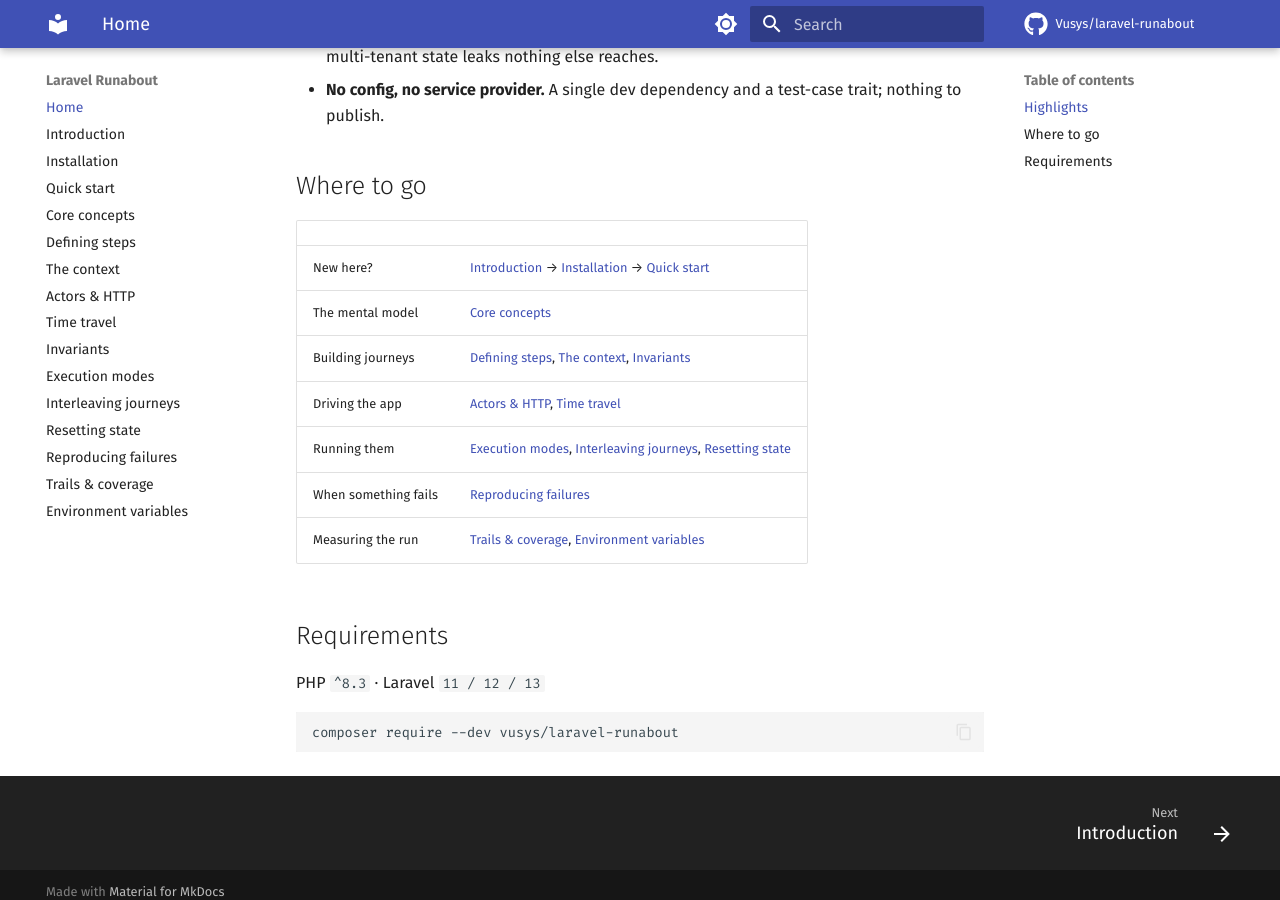
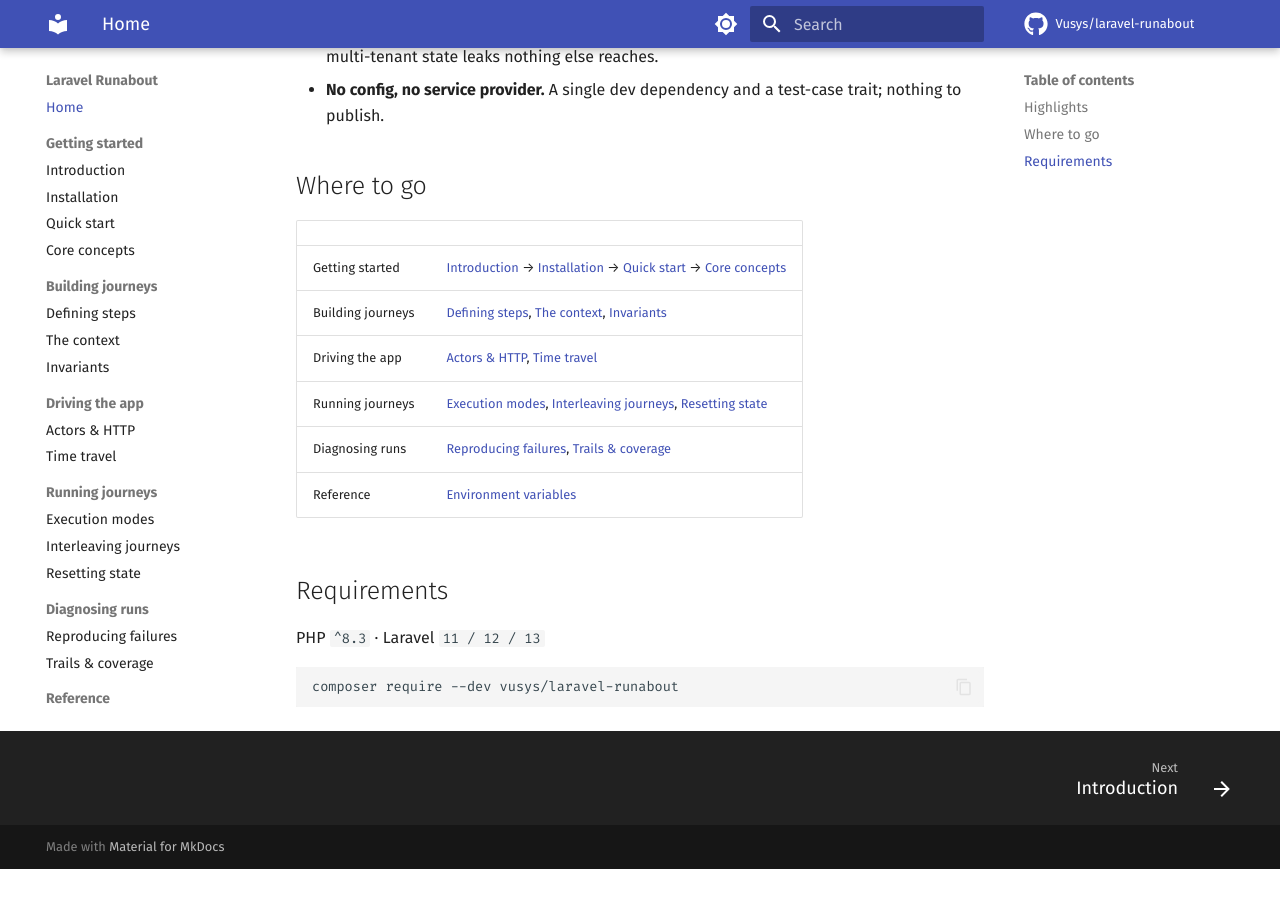
Before and after one commit to Vusys/laravel-runabout, an MkDocs documentation site: the page built from docs/index.md, in a window 1280 px wide and 900 px high, scrolled down 1003 px. Built offline with MkDocs 1.6.1 and Material for MkDocs 9.7.7, drawn with Linux system fonts in a browser that asks for light colours; comment, search, counter and statistics services are not loaded; after the commit the page ends 1872 px from its top, so only the background shows below that.

Commit message:
docs: group the sidebar nav into sections
The nav was a flat list of 16 pages, which gave the sidebar no shape and
made it hard to tell where a reader should start or stop. Group it into
six sections: Getting started, Building journeys, Driving the app,
Running journeys, Diagnosing runs, and Reference.

The theme already enables navigation.sections, so these render as
headers with their pages nested underneath. Page order is unchanged, so
top-to-bottom reading works exactly as before.

Realign the "Where to go" table on the home page to use the same six
headings, so the sidebar and the index agree on the vocabulary.

```diff
--- a/docs/index.md
+++ b/docs/index.md
@@ -30,13 +30,12 @@ One journey definition becomes twenty-six executions: the declared order, then t
 
 | | |
 |---|---|
-| New here? | [Introduction](introduction.md) → [Installation](installation.md) → [Quick start](quick-start.md) |
-| The mental model | [Core concepts](concepts.md) |
+| Getting started | [Introduction](introduction.md) → [Installation](installation.md) → [Quick start](quick-start.md) → [Core concepts](concepts.md) |
 | Building journeys | [Defining steps](steps.md), [The context](context.md), [Invariants](invariants.md) |
 | Driving the app | [Actors & HTTP](actors-http.md), [Time travel](time-travel.md) |
-| Running them | [Execution modes](execution-modes.md), [Interleaving journeys](interleaving.md), [Resetting state](database-resets.md) |
-| When something fails | [Reproducing failures](reproducing-failures.md) |
-| Measuring the run | [Trails & coverage](observability.md), [Environment variables](environment.md) |
+| Running journeys | [Execution modes](execution-modes.md), [Interleaving journeys](interleaving.md), [Resetting state](database-resets.md) |
+| Diagnosing runs | [Reproducing failures](reproducing-failures.md), [Trails & coverage](observability.md) |
+| Reference | [Environment variables](environment.md) |
 
 ## Requirements
 
--- a/mkdocs.yml
+++ b/mkdocs.yml
@@ -82,18 +82,24 @@ extra_css:
 
 nav:
   - Home: index.md
-  - Introduction: introduction.md
-  - Installation: installation.md
-  - Quick start: quick-start.md
-  - Core concepts: concepts.md
-  - Defining steps: steps.md
-  - The context: context.md
-  - Actors & HTTP: actors-http.md
-  - Time travel: time-travel.md
-  - Invariants: invariants.md
-  - Execution modes: execution-modes.md
-  - Interleaving journeys: interleaving.md
-  - Resetting state: database-resets.md
-  - Reproducing failures: reproducing-failures.md
-  - Trails & coverage: observability.md
-  - Environment variables: environment.md
+  - Getting started:
+      - Introduction: introduction.md
+      - Installation: installation.md
+      - Quick start: quick-start.md
+      - Core concepts: concepts.md
+  - Building journeys:
+      - Defining steps: steps.md
+      - The context: context.md
+      - Invariants: invariants.md
+  - Driving the app:
+      - Actors & HTTP: actors-http.md
+      - Time travel: time-travel.md
+  - Running journeys:
+      - Execution modes: execution-modes.md
+      - Interleaving journeys: interleaving.md
+      - Resetting state: database-resets.md
+  - Diagnosing runs:
+      - Reproducing failures: reproducing-failures.md
+      - Trails & coverage: observability.md
+  - Reference:
+      - Environment variables: environment.md
```
